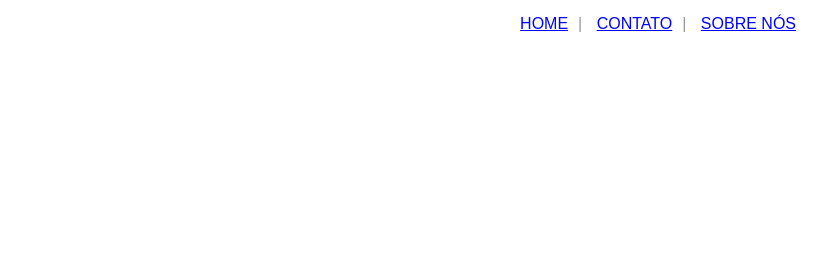
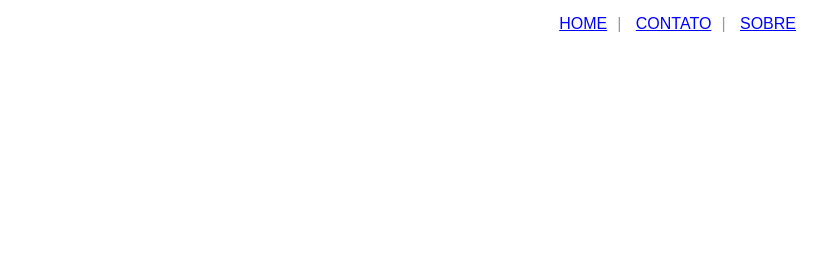
Before and after one commit to PTBBADB/dwba4-semana-04-PT3032515, a plain HTML site: page index.html in a window 1280 px wide. Shown: the top 280 px of the page, 444-1280 px from the left. Drawn offline with Linux system fonts and the light colour scheme.

Commit message:
index.html

```diff
--- a/index.html
+++ b/index.html
@@ -97,7 +97,7 @@
     <div class="menu">
         <a href="https://pt3032621-ptbdwbc.github.io/dwba4-semana-04-PT3032621/index.html">HOME</a><span>|</span>
         <a href="https://pt3032621-ptbdwbc.github.io/dwba4-semana-04-PT3032621/contato.html" target="_blank">CONTATO</a><span>|</span>
-        <a href="https://pt3032621-ptbdwbc.github.io/dwba4-semana-04-PT3032621/sobre.html" target="_blank">SOBRE NÓS</a>
+        <a href="https://pt3032621-ptbdwbc.github.io/dwba4-semana-04-PT3032621/sobre.html" target="_blank">SOBRE</a>
     </div>
 <br>
 
```
